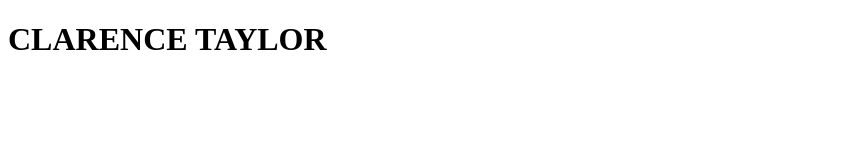
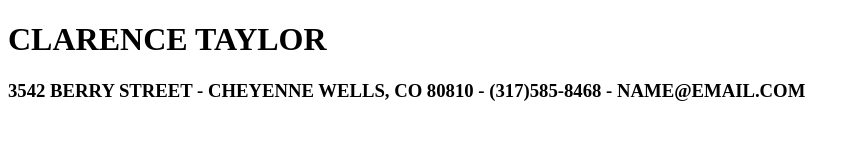
Before and after one commit to charlos/mi-cv, a plain HTML site: page index.html in a window 1280 px wide. Shown: the whole page, without its empty margins (0-860 px from the left). Drawn offline with Linux system fonts and the light colour scheme.

Commit message:
Agregando subtitulo(h3)

```diff
--- a/index.html
+++ b/index.html
@@ -1,12 +1,16 @@
 <!DOCTYPE html>
 <html lang="es">
-<head>
-    <meta charset="UTF-8">
-    <meta http-equiv="X-UA-Compatible" content="IE=edge">
-    <meta name="viewport" content="width=device-width, initial-scale=1.0">
+  <head>
+    <meta charset="UTF-8" />
+    <meta http-equiv="X-UA-Compatible" content="IE=edge" />
+    <meta name="viewport" content="width=device-width, initial-scale=1.0" />
     <title>MI CV</title>
-</head>
-<body>
+  </head>
+  <body>
     <h1>CLARENCE TAYLOR</h1>
-</body>
+    <h3>
+      3542 BERRY STREET - CHEYENNE WELLS, CO 80810 - (317)585-8468 -
+      NAME@EMAIL.COM
+    </h3>
+  </body>
 </html>
```
